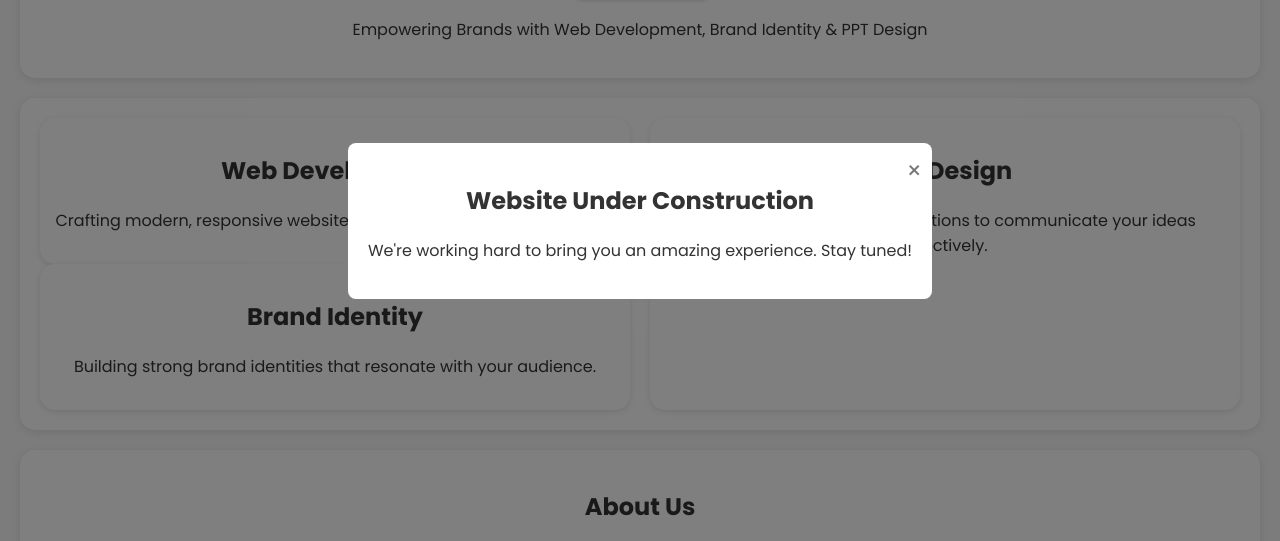
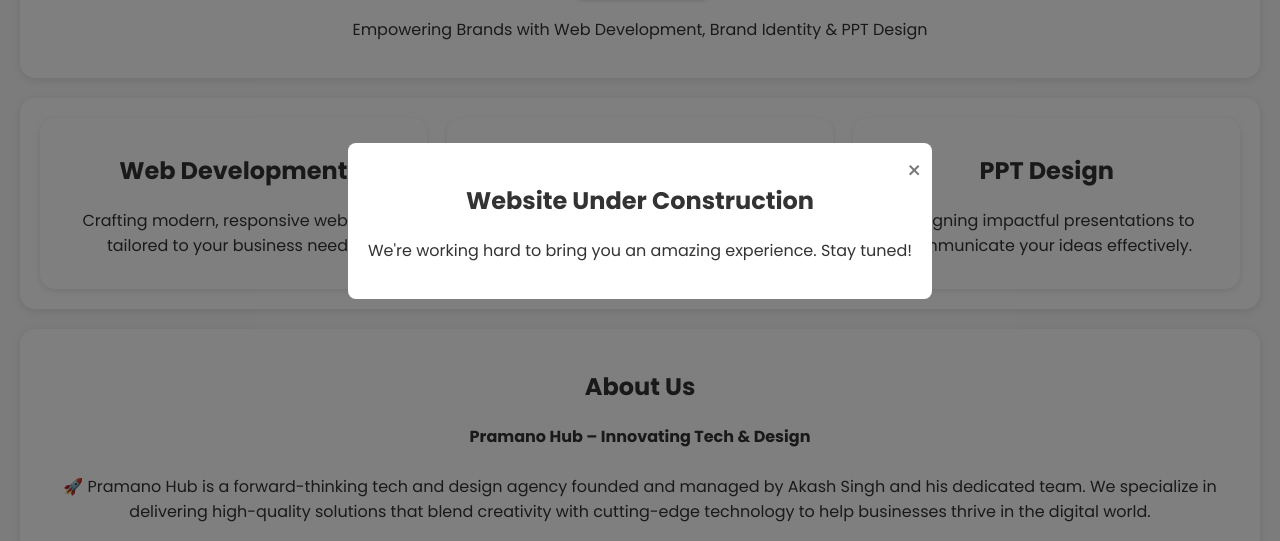
Before and after one commit to MichaelSpeaksLie/AkashSinghPramanoHub, a plain HTML site: page index.html in a window 1280 px wide. Shown: the part 179-720 px from the top of the page. Drawn offline with Linux system fonts and the light colour scheme.

Commit message:
Update index.html

```diff
--- a/index.html
+++ b/index.html
@@ -60,14 +60,14 @@
 
     <section class="services">
 
-        <center><div class="service">
+        <div class="service">
             <h2>Web Development</h2>
             <p>Crafting modern, responsive websites tailored to your business needs.</p>
         </div>
         <div class="service">
             <h2>Brand Identity</h2>
             <p>Building strong brand identities that resonate with your audience.</p>
-        </div></center>
+        </div>
 
 
         <div class="service">
```
